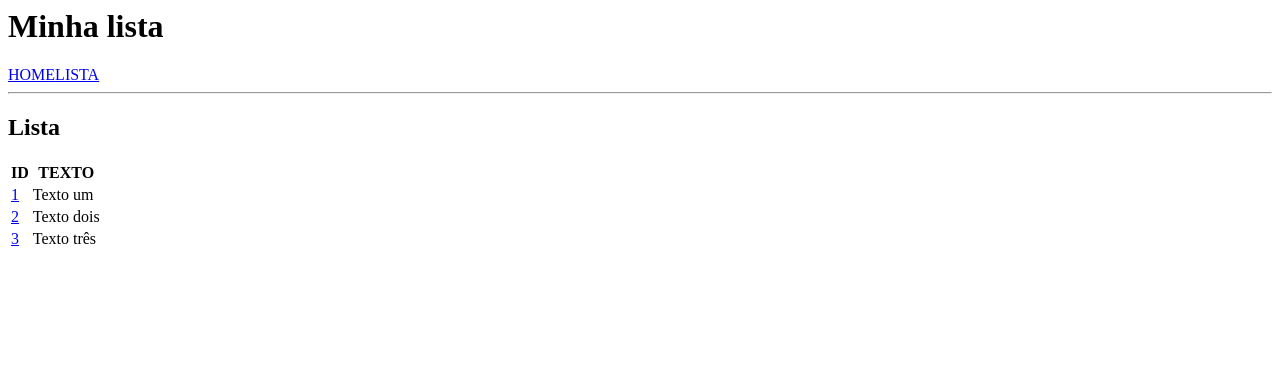
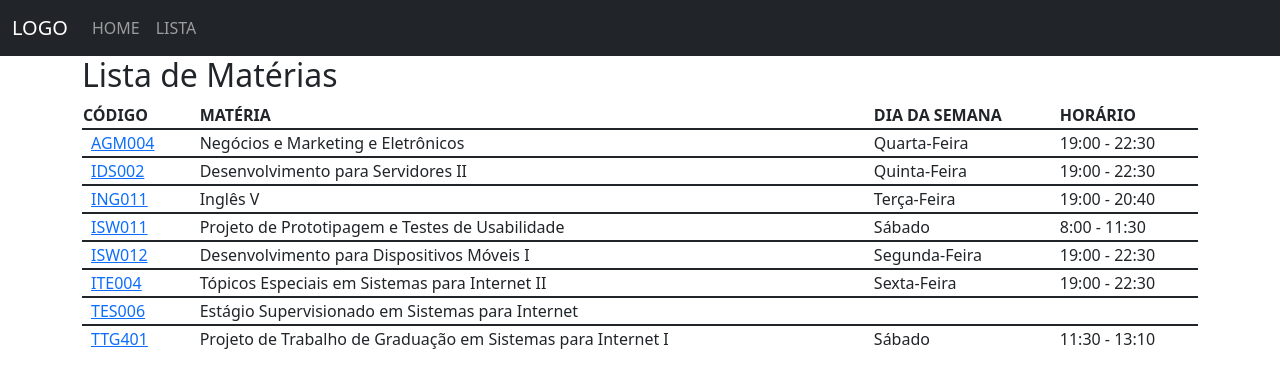
Before and after one commit to matheus-valencio/angular-rotasParametrizadas, an Angular app: page /list in a window 1280 px wide. Shown: the top 388 px of the page. Built offline with nearby package versions, Linux system fonts and the light colour scheme.

Commit message:
6 files modified

```diff
--- a/src/app/app.component.html
+++ b/src/app/app.component.html
@@ -1,7 +1,31 @@
-<h1>Minha lista</h1>
-<a [routerLink]="['/']">HOME</a>
-<a [routerLink]="['/list']">LISTA</a>
-<hr />
+<nav class="navbar navbar-expand-lg navbar-dark bg-dark">
+  <div class="container-fluid">
+    <a class="navbar-brand" [routerLink]="['/']">LOGO</a>
+    <button
+      class="navbar-toggler"
+      type="button"
+      data-bs-toggle="collapse"
+      data-bs-target="#navbarText"
+      aria-controls="navbarText"
+      aria-expanded="false"
+      aria-label="Toggle navigation"
+    >
+      <span class="navbar-toggler-icon"></span>
+    </button>
+    <div class="collapse navbar-collapse" id="navbarText">
+      <ul class="navbar-nav me-auto mb-2 mb-lg-0">
+        <li class="nav-item">
+          <a class="nav-link" aria-current="page" [routerLink]="['/']">HOME</a>
+        </li>
+        <li class="nav-item">
+          <a class="nav-link" aria-current="page" [routerLink]="['/list']"
+            >LISTA</a
+          >
+        </li>
+      </ul>
+    </div>
+  </div>
+</nav>
 <div class="container">
   <router-outlet></router-outlet>
 </div>
--- a/src/app/home/home.component.html
+++ b/src/app/home/home.component.html
@@ -1,2 +1,8 @@
-<h2>Início</h2>
-<p>Web app desenvolvido por blablabla...</p>
+<h2>Tela inicial do Site</h2>
+<p>
+  Site que contém a lista de matérias do 6º semestre de Sistemas para Internet -
+  Fatec Rubens Lara
+</p>
+<button type="button" class="btn btn-dark" [routerLink]="['/list']">
+  LISTA
+</button>
--- a/src/app/list-details/list-details.component.html
+++ b/src/app/list-details/list-details.component.html
@@ -1,5 +1,8 @@
-<h2>Item da Lista</h2>
+<h2>[{{ item.codigo }}] - {{ item.materia }}</h2>
 <a [routerLink]="['/list']">Voltar</a>
-<h3>ID</h3>
-<div>{{ item.id }}</div>
-<div>{{ item.text }}</div>
+<br /><br />
+<h3>Ementa</h3>
+<div>{{ item.ementa }}</div>
+<br /><br />
+<h3>Objetivos</h3>
+<div>{{ item.objetivos }}</div>
--- a/src/app/list.ts
+++ b/src/app/list.ts
@@ -1,5 +1,89 @@
 export const listData = [
-  { id: 1, text: 'Texto um' },
-  { id: 2, text: 'Texto dois' },
-  { id: 3, text: 'Texto três' },
+  {
+    id: 1,
+    codigo: 'AGM004',
+    materia: 'Negócios e Marketing e Eletrônicos',
+    dia: 'Quarta-Feira',
+    horario: '19:00 - 22:30',
+    ementa:
+      'Conceitos de marketing e de marketing digital. O comportamento do consumidor on-line. Marketing de conteúdo. Marketing nas mídias sociais. E-mail marketing. Marketing viral. Publicidade on-line. Pesquisa de marketing on-line. Marketing e os negócios na Internet. Estudos de caso.',
+    objetivos:
+      'Apresentar e discutir as questões do marketing na era da Internet. Abordar as principais estratégias, ações, ferramentas e mídias presentes na Web. Objetivos específicos. Compreender e utilizar a Internet para os negócios e implementar ações de marketing, comunicação e publicidade on-line.',
+  },
+  {
+    id: 2,
+    codigo: 'IDS002',
+    materia: 'Desenvolvimento para Servidores II',
+    dia: 'Quinta-Feira',
+    horario: '19:00 - 22:30',
+    ementa:
+      'Conceitos e evolução das tecnologias de programação de servidores. Recursos da linguagem escolhida para servidores na Internet. Padrões de projetos. Integração com sistemas (Google Maps API, Twitter, entre outros.',
+    objetivos:
+      'Desenvolver um site completo de e-commerce ou outro tipo de negócio na Internet usando uma linguagem apropriada a servidores, banco de dados e padrões de projeto. Objetivos específicos. Implementar softwares do lado servidor e com uso de uma linguagem de programação e de padrões de projetos mais usuais como MVC, DAO, Composite, Singleton, entre outros.',
+  },
+  {
+    id: 3,
+    codigo: 'ING011',
+    materia: 'Inglês V',
+    dia: 'Terça-Feira',
+    horario: '19:00 - 20:40',
+    ementa:
+      'Aprofundamento da compreensão e produção oral e escrita por meio da integração das habilidades linguístico-comunicativas. Ênfase na oralidade, atendendo às especificidades acadêmico-profissionais da área e abordando aspectos socioculturais da língua inglesa.',
+    objetivos:
+      'Apresentar os recursos do idioma necessários à compreensão e produção oral e escrita por meio da integração das habilidades linguístico-comunicativas. Apoiar as demais atividades dos estudantes na criação de sítios Internet. Objetivos específicos. O aluno deverá ser capaz de fazer uso das habilidades linguístico-comunicativas, em contextos acadêmico-profissionais, com maior espontaneidade e confiança; aperfeiçoar as estratégias argumentativas; escrever relatórios; preparar-se para conduzir reuniões; comparar metas e objetivos alcançados; organizar eventos; ler textos técnicos específicos da área; entender diferenças de pronúncia.',
+  },
+  {
+    id: 4,
+    codigo: 'ISW011',
+    materia: 'Projeto de Prototipagem e Testes de Usabilidade',
+    dia: 'Sábado',
+    horario: '8:00 - 11:30',
+    ementa:
+      'Conceitos, métodos de prototipagem e ferramentas de teste de protótipos. Conceitos de usabilidade e estratégias de design. Métodos de teste de usabilidade. Planejamento de teste de usabilidade. Recrutamento. Projeto de usabilidade. Plano de teste. Sessão de teste de usabilidade. Análise de dados. Comunicação dos resultados. Variação de técnicas.',
+    objetivos:
+      'Aprofundar os conceitos de design da usabilidade  e métodos de ensaio para mídia interativa. Usabilidade baseada na adaptação de design de interface para uma experiência do usuário mais eficaz.  Apresentar e usar diferentes métodos e ferramentas de prototipagem para explorar com os colegas de equipe ou clientes: conceitos de design, comunicação e testes de usabilidade. Objetivos específicos. Os estudantes serão capazes de criar uma série de protótipos para aplicações Web hipotéticas Criar um protótipo interativo baseando-se no protótipo de papel. Revisar protótipo. Projetar, conduzir e analisar testes de usabilidade com base: nos princípios estabelecidos, nos resultados de pesquisa com o protótipo e na teoria.  Desenvolver um plano de teste de usabilidade, recrutar os usuários apropriados, criar cenários robustos de tarefas, facilitar os testes,  analisar e comunicar os resultados do teste.',
+  },
+  {
+    id: 5,
+    codigo: 'ISW012',
+    materia: 'Desenvolvimento para Dispositivos Móveis I',
+    dia: 'Segunda-Feira',
+    horario: '19:00 - 22:30',
+    ementa:
+      'Introdução e conceitos. Recursos disponíveis para dispositivos móveis na linguagem de marcação de textos. Uso de algum ambiente de desenvolvimento: configuração do ambiente, emulação de dispositivos móveis nos computadores pessoais, interface gráfica, serviços disponíveis, banco de dados nos dispositivos. Desenvolvimento de aplicações que utilizam dados de geolocalização. Integração entre sistemas remotos.',
+    objetivos:
+      'Apresentar as tecnologias de desenvolvimento de aplicativos para dispositivos móveis. Objetivos específicos.  Desenvolver aplicações para dispositivos móveis de plataformas não proprietárias.',
+  },
+  {
+    id: 6,
+    codigo: 'ITE004',
+    materia: 'Tópicos Especiais em Sistemas para Internet II',
+    dia: 'Sexta-Feira',
+    horario: '19:00 - 22:30',
+    ementa: 'Recursos e aplicações da tecnologia escolhida.',
+    objetivos:
+      'Apresentar tecnologias ainda não estudadas ou aprofundar algum tema já visto definido pela coordenadoria do curso em cada unidade. Objetivos específicos. Estudar e aplicar tecnologias de uso corrente na região na qual o curso de insere ou de interesse para o desenvolvimento profissional dos estudantes ou desenvolver temas que aprofundem algum conhecimento já estudado.',
+  },
+  {
+    id: 7,
+    codigo: 'TES006',
+    materia: 'Estágio Supervisionado em Sistemas para Internet',
+    dia: '',
+    horario: '',
+    ementa:
+      'Atividades de caráter prático, realizadas em organizações de qualquer natureza (indústria).',
+    objetivos:
+      'Possibilitar aos estudantes uma experiência prática em um ambiente profissional, e a oportunidade de desenvolvimento profissional em  Sistemas para Internet. Objetivos específicos. Desenvolver competências relacionadas com a experiência de trabalho prático em ambiente profissional real.',
+  },
+  {
+    id: 8,
+    codigo: 'TTG401',
+    materia: 'Projeto de Trabalho de Graduação em Sistemas para Internet I ',
+    dia: 'Sábado',
+    horario: '11:30 - 13:10',
+    ementa:
+      'Conceito de portfólio no âmbito da educação superior. Planejamento e organização de portfólios.',
+    objetivos:
+      'Apoiar o estudante na organização de seu portfólio de projetos desenvolvidos ao longo do curso. Objetivos específicos. Os estudantes devem ser capazes de organizar o portfólio individual dos projetos desenvolvidos ao longo do curso. Devem ser capazes de redigir resumos, artigos e relatórios técnicos dos trabalhos em linguagem apropriada e na forma culta. Deve demonstrar independência de pensamento e autonomia para pesquisa.',
+  },
 ];
--- a/src/app/list/list.component.html
+++ b/src/app/list/list.component.html
@@ -1,13 +1,17 @@
-<h2>Lista</h2>
+<h2>Lista de Matérias</h2>
 <table class="table">
   <tr>
-    <th>ID</th>
-    <th>TEXTO</th>
+    <th>CÓDIGO</th>
+    <th>MATÉRIA</th>
+    <th>DIA DA SEMANA</th>
+    <th>HORÁRIO</th>
   </tr>
   <tr *ngFor="let item of list; index as i">
     <td>
-      <a [routerLink]="['/list', i]">{{ item.id }}</a>
+      <a [routerLink]="['/list', i]">{{ item.codigo }}</a>
     </td>
-    <td>{{ item.text }}</td>
+    <td>{{ item.materia }}</td>
+    <td>{{ item.dia }}</td>
+    <td>{{ item.horario }}</td>
   </tr>
 </table>
--- a/src/index.html
+++ b/src/index.html
@@ -1 +1,25 @@
-<my-app>loading</my-app>
+<!DOCTYPE html>
+<html lang="en">
+  <head>
+    <meta charset="utf-8" />
+    <meta name="viewport" content="width=device-width, initial-scale=1" />
+
+    <link
+      href="https://cdn.jsdelivr.net/npm/bootstrap@5.1.3/dist/css/bootstrap.min.css"
+      rel="stylesheet"
+      integrity="sha384-1BmE4kWBq78iYhFldvKuhfTAU6auU8tT94WrHftjDbrCEXSU1oBoqyl2QvZ6jIW3"
+      crossorigin="anonymous"
+    />
+
+    <title>Rota Parametrizada</title>
+  </head>
+  <body>
+    <my-app>Loading...</my-app>
+
+    <script
+      src="https://cdn.jsdelivr.net/npm/bootstrap@5.1.3/dist/js/bootstrap.bundle.min.js"
+      integrity="sha384-ka7Sk0Gln4gmtz2MlQnikT1wXgYsOg+OMhuP+IlRH9sENBO0LRn5q+8nbTov4+1p"
+      crossorigin="anonymous"
+    ></script>
+  </body>
+</html>
```
